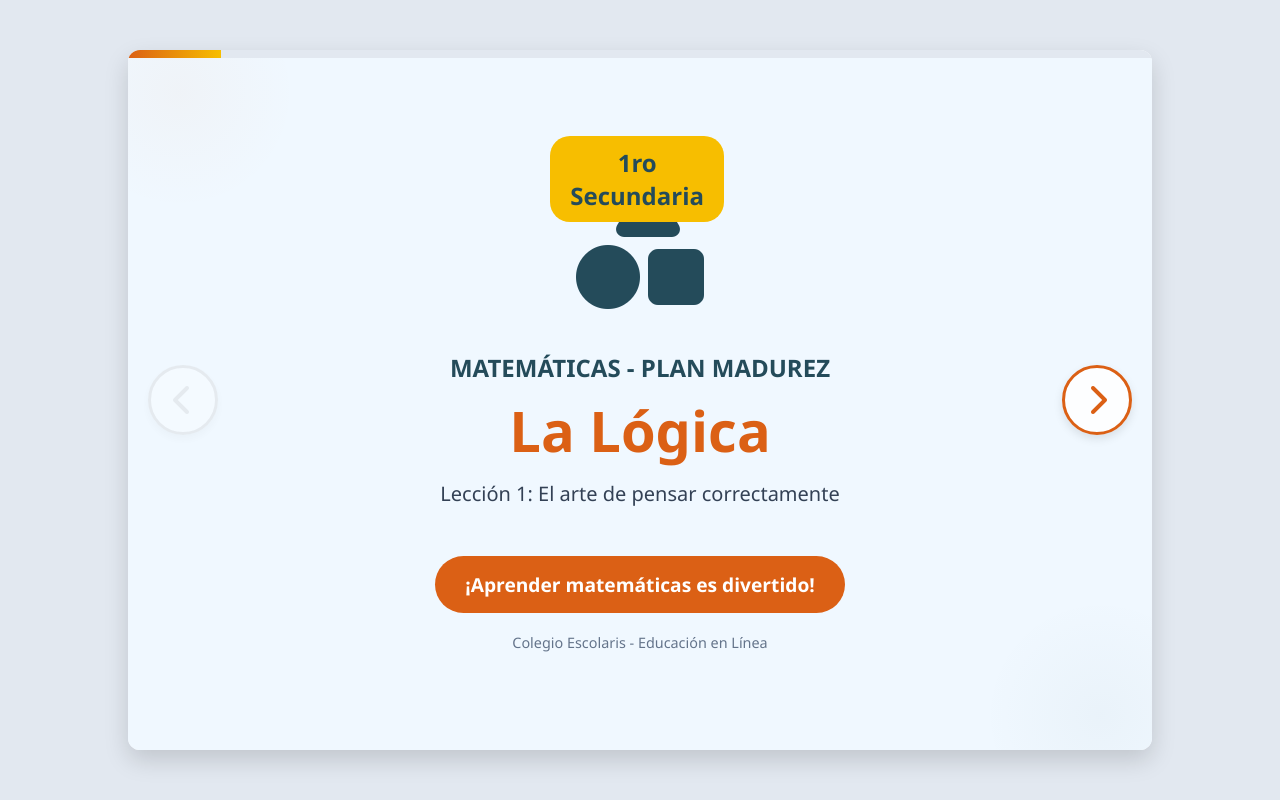
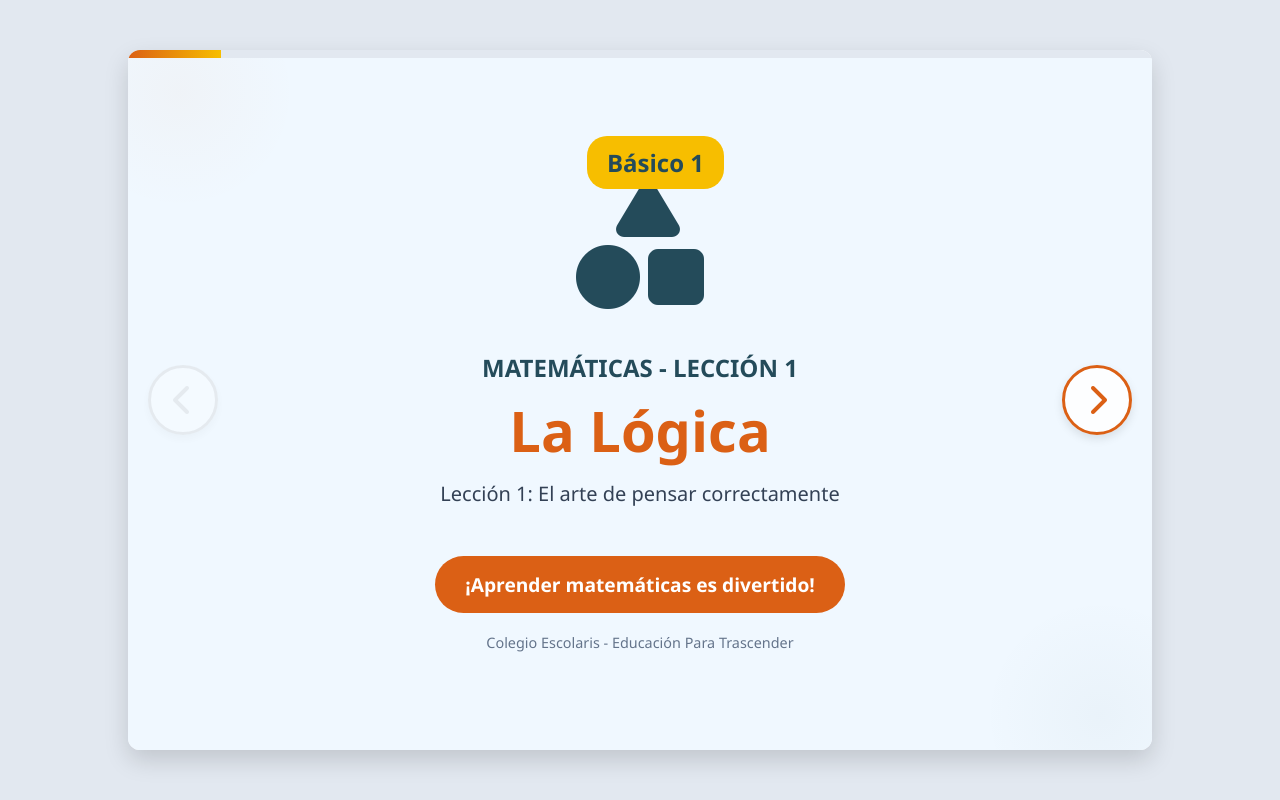
Before and after one commit to goldenseok3/Leccion1_matematica_basico1, a plain HTML site: page index.html in a window 1280 px wide. Drawn offline with Linux system fonts and the light colour scheme.

Commit message:
Update index.html

```diff
--- a/index.html
+++ b/index.html
@@ -316,15 +316,15 @@
         <div class="slide active">
             <div class="math-illustration">
                 <i class="fa-solid fa-shapes"></i>
-                <div class="math-bubble">1ro Secundaria</div>
+                <div class="math-bubble">Básico 1</div>
             </div>
-            <h3 style="margin-top: 20px; color: var(--color-blue-dark);">MATEMÁTICAS - PLAN MADUREZ</h3>
+            <h3 style="margin-top: 20px; color: var(--color-blue-dark);">MATEMÁTICAS - LECCIÓN 1</h3>
             <h1>La Lógica</h1>
             <p>Lección 1: El arte de pensar correctamente</p>
             <div style="margin-top: 30px; padding: 15px 30px; background: var(--color-orange); color: white; border-radius: 50px; font-weight: bold; font-size: 1.2rem;">
                 ¡Aprender matemáticas es divertido!
             </div>
-            <div style="margin-top: 20px; font-size: 0.9rem; color: #64748b;">Colegio Escolaris - Educación en Línea</div>
+            <div style="margin-top: 20px; font-size: 0.9rem; color: #64748b;">Colegio Escolaris - Educación Para Trascender</div>
         </div>
 
         <!-- DIAPOSITIVA 2: OBJETIVOS -->
```
